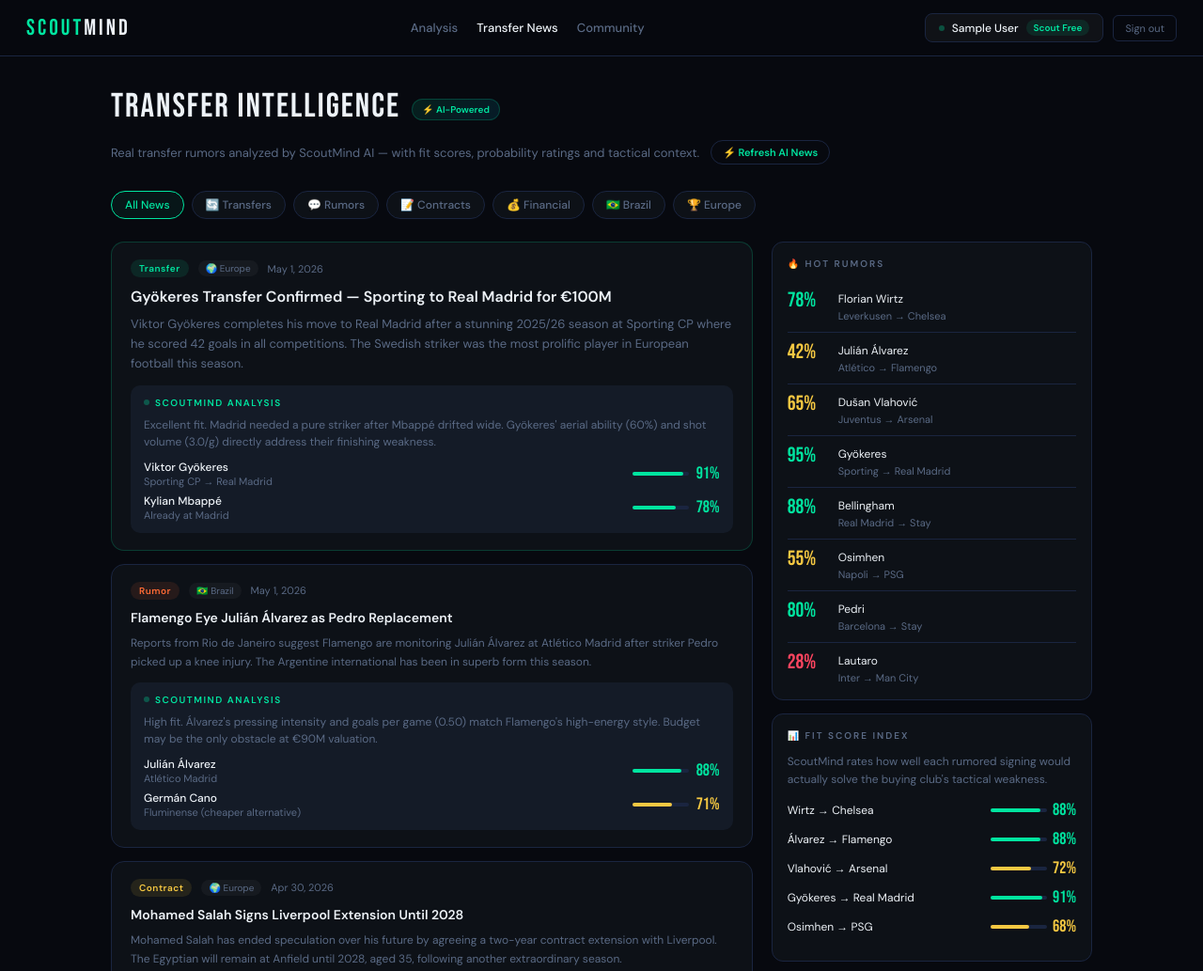
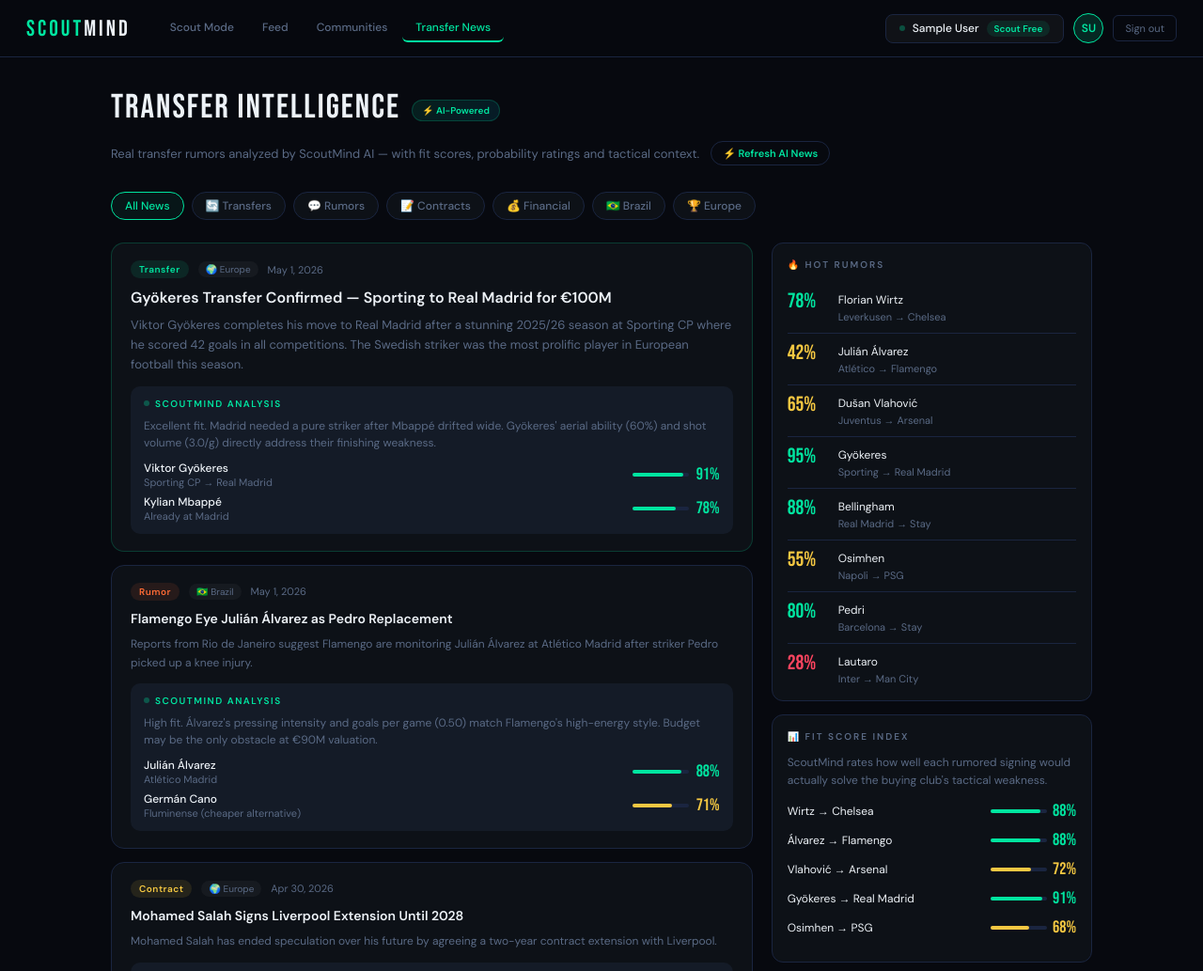
Before and after one commit to gomef23-afk/scoutmind, a website: page public/news.html in a window 1280 px wide. Shown: the top 1033 px of the page at 94% size. Drawn offline with Linux system fonts and the light colour scheme; sample sign-in values are in the browser's storage.

Commit message:
Update news.html

```diff
--- a/public/news.html
+++ b/public/news.html
@@ -12,9 +12,6 @@ body{background:var(--bg);color:var(--text);font-family:'DM Sans',sans-serif;min
 nav{display:flex;align-items:center;justify-content:space-between;padding:14px 28px;border-bottom:1px solid var(--border);background:rgba(7,9,15,0.97);backdrop-filter:blur(16px);position:sticky;top:0;z-index:100;}
 .logo{font-family:'Bebas Neue',sans-serif;font-size:24px;letter-spacing:3px;color:var(--accent);text-decoration:none;}
 .logo span{color:var(--text);}
-.nav-links{display:flex;gap:20px;align-items:center;}
-.nav-link{color:var(--muted);text-decoration:none;font-size:13px;font-weight:500;transition:color .2s;}
-.nav-link:hover,.nav-link.active{color:var(--text);}
 .nav-right{display:flex;align-items:center;gap:10px;}
 .user-badge{display:flex;align-items:center;gap:8px;background:rgba(255,255,255,0.04);border:1px solid var(--border);border-radius:8px;padding:6px 14px;}
 .plan-pill{font-size:10px;font-weight:700;padding:2px 8px;border-radius:10px;background:rgba(0,229,160,0.1);color:var(--accent);}
@@ -71,19 +68,11 @@ nav{display:flex;align-items:center;justify-content:space-between;padding:14px 2
 .rumor-prob.lo{color:var(--red);}
 .rumor-text{font-size:12px;line-height:1.5;}
 .rumor-clubs{font-size:11px;color:var(--muted);margin-top:2px;}
-.loading-card{background:var(--bg2);border:1px solid var(--border);border-radius:14px;padding:32px;text-align:center;}
-.loading-spinner{width:32px;height:32px;border:3px solid var(--border);border-top-color:var(--accent);border-radius:50%;animation:spin .8s linear infinite;margin:0 auto 12px;}
-@keyframes spin{to{transform:rotate(360deg)}}
 .ai-badge{display:inline-flex;align-items:center;gap:5px;background:linear-gradient(135deg,rgba(0,229,160,0.1),rgba(0,184,255,0.1));border:1px solid rgba(0,229,160,0.2);border-radius:20px;padding:4px 10px;font-size:10px;font-weight:700;color:var(--accent);}
-.free-wall{background:linear-gradient(135deg,rgba(0,229,160,0.06),rgba(0,184,255,0.04));border:1px solid rgba(0,229,160,0.2);border-radius:12px;padding:20px;text-align:center;margin-top:14px;}
-.free-wall-title{font-family:'Bebas Neue',sans-serif;font-size:20px;letter-spacing:1px;margin-bottom:6px;}
-.free-wall-sub{font-size:13px;color:var(--muted);margin-bottom:14px;}
-.upgrade-btn{background:var(--accent);color:#000;border:none;padding:10px 24px;border-radius:8px;font-size:13px;font-weight:700;cursor:pointer;font-family:inherit;}
 @media(max-width:768px){
   .news-grid{grid-template-columns:1fr;}
   .news-sidebar{display:none;}
   nav{padding:12px 16px;}
-  .nav-links{display:none;}
   .page{padding:20px 16px;}
 }
 </style>
@@ -96,18 +85,22 @@ if (!_cu) window.location.href = '/auth.html';
 </script>
 
 <nav>
-  <a class="logo" href="/app.html">Scout<span>Mind</span></a>
-  <div class="nav-links">
-    <a class="nav-link" href="/app.html">Analysis</a>
-    <a class="nav-link active" href="/news.html">Transfer News</a>
-    <a class="nav-link" href="/community.html">Community</a>
+  <div style="display:flex;align-items:center;gap:0">
+    <a class="logo" href="/app.html">Scout<span>Mind</span></a>
+    <div style="display:flex;gap:2px;margin-left:28px;">
+      <a style="background:transparent;border:none;color:var(--muted);padding:6px 14px;border-radius:6px;font-size:12px;font-weight:500;font-family:'DM Sans',sans-serif;transition:all .2s;border-bottom:2px solid transparent;text-decoration:none;" href="/app.html" onmouseover="this.style.color='var(--text)'" onmouseout="this.style.color='var(--muted)'">Scout Mode</a>
+      <a style="background:transparent;border:none;color:var(--muted);padding:6px 14px;border-radius:6px;font-size:12px;font-weight:500;font-family:'DM Sans',sans-serif;transition:all .2s;border-bottom:2px solid transparent;text-decoration:none;" href="/app.html" onmouseover="this.style.color='var(--text)'" onmouseout="this.style.color='var(--muted)'">Feed</a>
+      <a style="background:transparent;border:none;color:var(--muted);padding:6px 14px;border-radius:6px;font-size:12px;font-weight:500;font-family:'DM Sans',sans-serif;transition:all .2s;border-bottom:2px solid transparent;text-decoration:none;" href="/community.html" onmouseover="this.style.color='var(--text)'" onmouseout="this.style.color='var(--muted)'">Communities</a>
+      <a style="background:transparent;border:none;color:var(--accent);padding:6px 14px;border-radius:6px;font-size:12px;font-weight:500;font-family:'DM Sans',sans-serif;border-bottom:2px solid var(--accent);text-decoration:none;" href="/news.html">Transfer News</a>
+    </div>
   </div>
   <div class="nav-right">
-    <div class="user-badge">
+    <div class="user-badge" onmouseover="this.style.borderColor='var(--accent)'" onmouseout="this.style.borderColor='var(--border)'">
       <span style="width:6px;height:6px;border-radius:50%;background:var(--accent);display:inline-block;animation:blink 2s infinite"></span>
       <span id="nav-name" style="font-size:12px;font-weight:500"></span>
       <span id="nav-plan" class="plan-pill"></span>
     </div>
+    <div id="nav-avatar" onclick="window.location.href='/app.html'" title="Go to profile" style="width:32px;height:32px;border-radius:50%;background:rgba(0,229,160,0.15);border:1.5px solid var(--accent);display:flex;align-items:center;justify-content:center;font-size:12px;font-weight:700;color:var(--accent);cursor:pointer;transition:all .2s;flex-shrink:0;" onmouseover="this.style.background='rgba(0,229,160,0.25)'" onmouseout="this.style.background='rgba(0,229,160,0.15)'">?</div>
     <button class="logout-btn" onclick="logout()">Sign out</button>
   </div>
 </nav>
@@ -136,18 +129,17 @@ if (!_cu) window.location.href = '/auth.html';
 
   <div class="news-grid">
     <div class="news-main" id="newsMain">
-      <div class="loading-card">
-        <div class="loading-spinner"></div>
+      <div style="background:var(--bg2);border:1px solid var(--border);border-radius:14px;padding:32px;text-align:center;">
+        <div style="width:32px;height:32px;border:3px solid var(--border);border-top-color:var(--accent);border-radius:50%;animation:spin .8s linear infinite;margin:0 auto 12px;"></div>
+        <style>@keyframes spin{to{transform:rotate(360deg)}}</style>
         <div style="font-size:13px;color:var(--muted)">Fetching latest transfer intelligence...</div>
       </div>
     </div>
     <div class="news-sidebar">
-      <!-- Transfer Probability Rankings -->
       <div class="sidebar-card">
         <div class="sidebar-title">🔥 Hot Rumors</div>
         <div id="hotRumors"></div>
       </div>
-      <!-- ScoutMind Fit Scores for rumored moves -->
       <div class="sidebar-card">
         <div class="sidebar-title">📊 Fit Score Index</div>
         <div style="font-size:12px;color:var(--muted);line-height:1.6">ScoutMind rates how well each rumored signing would actually solve the buying club's tactical weakness.</div>
@@ -158,18 +150,19 @@ if (!_cu) window.location.href = '/auth.html';
 </div>
 
 <script>
-// Auth
 const cu = JSON.parse(localStorage.getItem('sm_current_user') || 'null');
 const PLAN_NAMES = {free:'Scout Free',pro:'Scout Pro',club:'Club Basic',clubpro:'Club Pro'};
 if (cu) {
-  document.getElementById('nav-name').textContent = cu.name || 'User';
+  const name = cu.name || cu.email?.split('@')[0] || 'User';
+  document.getElementById('nav-name').textContent = name;
   const planEl = document.getElementById('nav-plan');
   planEl.textContent = PLAN_NAMES[cu.plan] || 'Scout Free';
+  const initials = name.split(' ').map(w=>w[0]).join('').toUpperCase().slice(0,2);
+  const avEl = document.getElementById('nav-avatar');
+  if(avEl) avEl.textContent = initials;
 }
 function logout() { localStorage.removeItem('sm_current_user'); window.location.href = '/auth.html'; }
 
-// ── AI NEWS SYSTEM ──
-// Uses Claude API to generate fresh transfer analysis based on real football context
 let NEWS = [];
 let newsLoaded = false;
 
@@ -179,146 +172,35 @@ async function fetchAINews() {
   renderNews();
   renderSidebar();
 }
-// Fallback static news if API fails
+
 const FALLBACK_NEWS = [
-  {
-    id:1, type:'transfer', region:'europe',
-    tag:'Transfer', tagClass:'tag-transfer',
-    date:'May 1, 2026',
-    title:'Gyökeres Transfer Confirmed — Sporting to Real Madrid for €100M',
-    excerpt:'Viktor Gyökeres completes his move to Real Madrid after a stunning 2025/26 season at Sporting CP where he scored 42 goals in all competitions. The Swedish striker was the most prolific player in European football this season.',
-    featured: true,
-    analysis: {
-      question: 'How well does Gyökeres fit Real Madrid\'s attack?',
-      verdict: 'Excellent fit. Madrid needed a pure striker after Mbappé drifted wide. Gyökeres\' aerial ability (60%) and shot volume (3.0/g) directly address their finishing weakness.',
-      players: [
-        {name:'Viktor Gyökeres', club:'Sporting CP → Real Madrid', score:91},
-        {name:'Kylian Mbappé', club:'Already at Madrid', score:78},
-      ]
-    }
-  },
-  {
-    id:2, type:'rumor', region:'brazil',
-    tag:'Rumor', tagClass:'tag-rumor',
-    date:'May 1, 2026',
-    title:'Flamengo Eye Julián Álvarez as Pedro Replacement',
-    excerpt:'Reports from Rio de Janeiro suggest Flamengo are monitoring Julián Álvarez at Atlético Madrid after striker Pedro picked up a knee injury. The Argentine international has been in superb form this season.',
-    analysis: {
-      question: 'Would Álvarez fix Flamengo\'s potential striker problem?',
-      verdict: 'High fit. Álvarez\'s pressing intensity and goals per game (0.50) match Flamengo\'s high-energy style. Budget may be the only obstacle at €90M valuation.',
-      players: [
-        {name:'Julián Álvarez', club:'Atlético Madrid', score:88},
-        {name:'Germán Cano', club:'Fluminense (cheaper alternative)', score:71},
-      ]
-    }
-  },
-  {
-    id:3, type:'contract', region:'europe',
-    tag:'Contract', tagClass:'tag-contract',
-    date:'Apr 30, 2026',
-    title:'Mohamed Salah Signs Liverpool Extension Until 2028',
-    excerpt:'Mohamed Salah has ended speculation over his future by agreeing a two-year contract extension with Liverpool. The Egyptian will remain at Anfield until 2028, aged 35, following another extraordinary season.',
-    analysis: {
-      question: 'Smart contract extension for Liverpool?',
-      verdict: 'Justified. Salah still contributes 0.55 goals and 0.40 assists per game at 33. Liverpool\'s attacking system is built around his positioning and directness.',
-      players: [
-        {name:'Mohamed Salah', club:'Liverpool (Extended)', score:86},
-      ]
-    }
-  },
-  {
-    id:4, type:'transfer', region:'brazil',
-    tag:'Transfer', tagClass:'tag-transfer',
-    date:'Apr 30, 2026',
-    title:'Palmeiras Complete Signing of Argentine CB for €14M',
-    excerpt:'Palmeiras have confirmed the signing of 22-year-old Argentine centre-back from Racing Club in a deal worth €14M. The young defender is seen as a long-term replacement in their defensive setup.',
-    analysis: {
-      question: 'Does this signing address Palmeiras\' defensive needs?',
-      verdict: 'Good value. Palmeiras\' aerial duel win rate (53%) is above league average, but adding a young CB with high ceiling makes sense for the future.',
-      players: [
-        {name:'Young CB signing', club:'Racing Club → Palmeiras', score:79},
-        {name:'Murilo', club:'Palmeiras (incumbent)', score:84},
-      ]
-    }
-  },
-  {
-    id:5, type:'financial', region:'europe',
-    tag:'Financial', tagClass:'tag-financial',
-    date:'Apr 29, 2026',
-    title:'Chelsea\'s Summer Budget Confirmed at €250M — 4 Players Targeted',
-    excerpt:'Chelsea have confirmed a record summer transfer budget of €250M following strong commercial revenue growth. The club are targeting a striker, a central midfielder, a right-back and a goalkeeper.',
-    analysis: {
-      question: 'What positions does Chelsea actually need based on data?',
-      verdict: 'Data agrees with the plan. Chelsea\'s goals scored (1.78/g) and shots on target (6.0/g) are strong but their pass accuracy under pressure suggests a ball-playing CM is the priority.',
-      players: [
-        {name:'Florian Wirtz', club:'Bayer Leverkusen (rumored)', score:88},
-        {name:'Pedri', club:'Barcelona (rumored)', score:82},
-      ]
-    }
-  },
-  {
-    id:6, type:'rumor', region:'brazil',
-    tag:'Rumor', tagClass:'tag-rumor',
-    date:'Apr 29, 2026',
-    title:'Botafogo Linked with Colombian Winger from Atlético Nacional',
-    excerpt:'Botafogo are reportedly in advanced talks with Atlético Nacional over a Colombian winger who has impressed in the Copa Libertadores. The 23-year-old has scored 8 goals and 11 assists this season.',
-    analysis: {
-      question: 'Would a Colombian winger fit Botafogo\'s style?',
-      verdict: 'Potentially strong fit. Botafogo rely heavily on Luiz Henrique and Savarino on the wings. Adding quality width with a creator who averages 11 assists fits their attack-minded system.',
-      players: [
-        {name:'Jhon Arias', club:'Fluminense (comparable player)', score:82},
-        {name:'Cucho Hernández', club:'Columbus Crew (different style)', score:65},
-      ]
-    }
-  },
-  {
-    id:7, type:'contract', region:'europe',
-    tag:'Contract', tagClass:'tag-contract',
-    date:'Apr 28, 2026',
-    title:'Lamine Yamal Contract Extended Until 2031 — €1B Release Clause',
-    excerpt:'Barcelona have secured Lamine Yamal\'s long-term future with a new contract until 2031, reportedly including a €1 billion release clause. The 18-year-old is widely considered the best young player on the planet.',
-    analysis: {
-      question: 'Is Yamal worth building Barcelona\'s future around?',
-      verdict: 'Absolutely. Yamal\'s stats are historically unusual for an 18-year-old: 0.35 goals and 0.45 assists per game with 3.5 key passes. Barcelona\'s possession system perfectly amplifies his abilities.',
-      players: [
-        {name:'Lamine Yamal', club:'Barcelona', score:96},
-      ]
-    }
-  },
-  {
-    id:8, type:'transfer', region:'brazil',
-    tag:'Transfer', tagClass:'tag-transfer',
-    date:'Apr 28, 2026',
-    title:'Fluminense Agree Fee for Experienced LB from Europe',
-    excerpt:'Fluminense are close to completing the signing of an experienced left-back from Ligue 1 as they look to replace Marcelo, who is set to retire at the end of the season. The deal is expected to be announced within days.',
-    analysis: {
-      question: 'How urgently does Fluminense need a LB?',
-      verdict: 'Urgent need confirmed. Fluminense\'s high possession style (56% avg) demands a technical LB who can overlap and maintain width. Marcelo\'s departure leaves a genuine gap.',
-      players: [
-        {name:'Caio Henrique', club:'AS Monaco (rumored target)', score:86},
-        {name:'Vanderson', club:'AS Monaco (alternative)', score:72},
-      ]
-    }
-  },
+  {id:1,type:'transfer',region:'europe',tag:'Transfer',tagClass:'tag-transfer',date:'May 1, 2026',title:'Gyökeres Transfer Confirmed — Sporting to Real Madrid for €100M',excerpt:'Viktor Gyökeres completes his move to Real Madrid after a stunning 2025/26 season at Sporting CP where he scored 42 goals in all competitions. The Swedish striker was the most prolific player in European football this season.',featured:true,analysis:{question:'How well does Gyökeres fit Real Madrid\'s attack?',verdict:'Excellent fit. Madrid needed a pure striker after Mbappé drifted wide. Gyökeres\' aerial ability (60%) and shot volume (3.0/g) directly address their finishing weakness.',players:[{name:'Viktor Gyökeres',club:'Sporting CP → Real Madrid',score:91},{name:'Kylian Mbappé',club:'Already at Madrid',score:78}]}},
+  {id:2,type:'rumor',region:'brazil',tag:'Rumor',tagClass:'tag-rumor',date:'May 1, 2026',title:'Flamengo Eye Julián Álvarez as Pedro Replacement',excerpt:'Reports from Rio de Janeiro suggest Flamengo are monitoring Julián Álvarez at Atlético Madrid after striker Pedro picked up a knee injury.',analysis:{question:'Would Álvarez fix Flamengo\'s potential striker problem?',verdict:'High fit. Álvarez\'s pressing intensity and goals per game (0.50) match Flamengo\'s high-energy style. Budget may be the only obstacle at €90M valuation.',players:[{name:'Julián Álvarez',club:'Atlético Madrid',score:88},{name:'Germán Cano',club:'Fluminense (cheaper alternative)',score:71}]}},
+  {id:3,type:'contract',region:'europe',tag:'Contract',tagClass:'tag-contract',date:'Apr 30, 2026',title:'Mohamed Salah Signs Liverpool Extension Until 2028',excerpt:'Mohamed Salah has ended speculation over his future by agreeing a two-year contract extension with Liverpool.',analysis:{question:'Smart contract extension for Liverpool?',verdict:'Justified. Salah still contributes 0.55 goals and 0.40 assists per game at 33. Liverpool\'s attacking system is built around his positioning.',players:[{name:'Mohamed Salah',club:'Liverpool (Extended)',score:86}]}},
+  {id:4,type:'transfer',region:'brazil',tag:'Transfer',tagClass:'tag-transfer',date:'Apr 30, 2026',title:'Palmeiras Complete Signing of Argentine CB for €14M',excerpt:'Palmeiras have confirmed the signing of 22-year-old Argentine centre-back from Racing Club in a deal worth €14M.',analysis:{question:'Does this signing address Palmeiras\' defensive needs?',verdict:'Good value. Palmeiras\' aerial duel win rate (53%) is above league average, but adding a young CB with high ceiling makes sense for the future.',players:[{name:'Young CB signing',club:'Racing Club → Palmeiras',score:79},{name:'Murilo',club:'Palmeiras (incumbent)',score:84}]}},
+  {id:5,type:'financial',region:'europe',tag:'Financial',tagClass:'tag-financial',date:'Apr 29, 2026',title:'Chelsea\'s Summer Budget Confirmed at €250M — 4 Players Targeted',excerpt:'Chelsea have confirmed a record summer transfer budget of €250M following strong commercial revenue growth.',analysis:{question:'What positions does Chelsea actually need based on data?',verdict:'Data agrees with the plan. Chelsea\'s goals scored and shots are strong but pass accuracy under pressure suggests a ball-playing CM is the priority.',players:[{name:'Florian Wirtz',club:'Bayer Leverkusen (rumored)',score:88},{name:'Pedri',club:'Barcelona (rumored)',score:82}]}},
+  {id:6,type:'rumor',region:'brazil',tag:'Rumor',tagClass:'tag-rumor',date:'Apr 29, 2026',title:'Botafogo Linked with Colombian Winger from Atlético Nacional',excerpt:'Botafogo are reportedly in advanced talks with Atlético Nacional over a Colombian winger who has impressed in the Copa Libertadores.',analysis:{question:'Would a Colombian winger fit Botafogo\'s style?',verdict:'Potentially strong fit. Botafogo rely heavily on Luiz Henrique and Savarino. Adding quality width fits their attack-minded system.',players:[{name:'Jhon Arias',club:'Fluminense (comparable player)',score:82},{name:'Cucho Hernández',club:'Columbus Crew (different style)',score:65}]}},
+  {id:7,type:'contract',region:'europe',tag:'Contract',tagClass:'tag-contract',date:'Apr 28, 2026',title:'Lamine Yamal Contract Extended Until 2031 — €1B Release Clause',excerpt:'Barcelona have secured Lamine Yamal\'s long-term future with a new contract until 2031, reportedly including a €1 billion release clause.',analysis:{question:'Is Yamal worth building Barcelona\'s future around?',verdict:'Absolutely. Yamal\'s stats are historically unusual for an 18-year-old: 0.35 goals and 0.45 assists per game with 3.5 key passes.',players:[{name:'Lamine Yamal',club:'Barcelona',score:96}]}},
+  {id:8,type:'transfer',region:'brazil',tag:'Transfer',tagClass:'tag-transfer',date:'Apr 28, 2026',title:'Fluminense Agree Fee for Experienced LB from Europe',excerpt:'Fluminense are close to completing the signing of an experienced left-back from Ligue 1 as they look to replace Marcelo.',analysis:{question:'How urgently does Fluminense need a LB?',verdict:'Urgent need confirmed. Fluminense\'s high possession style demands a technical LB who can overlap and maintain width.',players:[{name:'Caio Henrique',club:'AS Monaco (rumored target)',score:86},{name:'Vanderson',club:'AS Monaco (alternative)',score:72}]}},
 ];
 
 const HOT_RUMORS = [
-  {player:'Florian Wirtz', from:'Leverkusen', to:'Chelsea', prob:78, probClass:'hi'},
-  {player:'Julián Álvarez', from:'Atlético', to:'Flamengo', prob:42, probClass:'mid'},
-  {player:'Dušan Vlahović', from:'Juventus', to:'Arsenal', prob:65, probClass:'mid'},
-  {player:'Gyökeres', from:'Sporting', to:'Real Madrid', prob:95, probClass:'hi'},
-  {player:'Bellingham', from:'Real Madrid', to:'Stay', prob:88, probClass:'hi'},
-  {player:'Osimhen', from:'Napoli', to:'PSG', prob:55, probClass:'mid'},
-  {player:'Pedri', from:'Barcelona', to:'Stay', prob:80, probClass:'hi'},
-  {player:'Lautaro', from:'Inter', to:'Man City', prob:28, probClass:'lo'},
+  {player:'Florian Wirtz',from:'Leverkusen',to:'Chelsea',prob:78,probClass:'hi'},
+  {player:'Julián Álvarez',from:'Atlético',to:'Flamengo',prob:42,probClass:'mid'},
+  {player:'Dušan Vlahović',from:'Juventus',to:'Arsenal',prob:65,probClass:'mid'},
+  {player:'Gyökeres',from:'Sporting',to:'Real Madrid',prob:95,probClass:'hi'},
+  {player:'Bellingham',from:'Real Madrid',to:'Stay',prob:88,probClass:'hi'},
+  {player:'Osimhen',from:'Napoli',to:'PSG',prob:55,probClass:'mid'},
+  {player:'Pedri',from:'Barcelona',to:'Stay',prob:80,probClass:'hi'},
+  {player:'Lautaro',from:'Inter',to:'Man City',prob:28,probClass:'lo'},
 ];
 
 const FIT_INDEX = [
-  {signing:'Wirtz → Chelsea', fit:88, label:'Strong fit'},
-  {signing:'Álvarez → Flamengo', fit:88, label:'Strong fit'},
-  {signing:'Vlahović → Arsenal', fit:72, label:'Good fit'},
-  {signing:'Gyökeres → Real Madrid', fit:91, label:'Excellent fit'},
-  {signing:'Osimhen → PSG', fit:68, label:'Decent fit'},
+  {signing:'Wirtz → Chelsea',fit:88,label:'Strong fit'},
+  {signing:'Álvarez → Flamengo',fit:88,label:'Strong fit'},
+  {signing:'Vlahović → Arsenal',fit:72,label:'Good fit'},
+  {signing:'Gyökeres → Real Madrid',fit:91,label:'Excellent fit'},
+  {signing:'Osimhen → PSG',fit:68,label:'Decent fit'},
 ];
 
 let currentFilter = 'all';
@@ -334,7 +216,6 @@ function scCls(s) { return s>=75?'hi':s>=50?'mid':'lo'; }
 function barClr(s) { return s>=75?'var(--green)':s>=50?'var(--yellow)':'var(--red)'; }
 
 function renderNews() {
-  const plan = cu?.plan || 'free';
   let filtered = NEWS.filter(n => {
     if (currentFilter === 'all') return true;
     if (currentFilter === 'brazil') return n.region === 'brazil';
@@ -342,22 +223,18 @@ function renderNews() {
     return n.type === currentFilter;
   });
 
-  const freeLimit = 3;
-  const canSeeAll = plan !== 'free';
-
   let html = '';
-  filtered.forEach((n, i) => {
-    const locked = !canSeeAll && i >= freeLimit;
+  filtered.forEach((n) => {
     html += `
-    <div class="news-card ${n.featured?'featured':''}" style="${locked?'opacity:0.4;filter:blur(3px);pointer-events:none;user-select:none':''}">
+    <div class="news-card ${n.featured?'featured':''}">
       <div class="news-card-body">
         <div class="news-meta">
           <div class="news-tag ${n.tagClass}">${n.tag}</div>
           <div style="font-size:10px;padding:2px 8px;background:rgba(255,255,255,0.04);border-radius:10px;color:var(--muted)">${n.region === 'brazil' ? '🇧🇷 Brazil' : '🌍 Europe'}</div>
           <div class="news-date">${n.date}</div>
         </div>
-        <div class="news-title ${n.featured?'':'sm'}">${n.title}</div>
-        <div class="news-excerpt ${n.featured?'':'sm'}">${n.excerpt}</div>
+        <div class="news-title ${n.featured?'':' sm'}">${n.title}</div>
+        <div class="news-excerpt ${n.featured?'':' sm'}">${n.excerpt}</div>
         ${n.analysis ? `
         <div class="fit-analysis">
           <div class="fit-label">ScoutMind Analysis</div>
@@ -378,20 +255,10 @@ function renderNews() {
     </div>`;
   });
 
-  if (!canSeeAll && filtered.length > freeLimit) {
-    html += `
-    <div class="free-wall">
-      <div class="free-wall-title">Upgrade to See All Stories</div>
-      <div class="free-wall-sub">Scout Pro includes unlimited transfer news, AI fit analysis for every rumor, and contract expiry alerts.</div>
-      <button class="upgrade-btn" onclick="window.location.href='/auth.html'">Upgrade to Scout Pro — $9.99/mo</button>
-    </div>`;
-  }
-
   document.getElementById('newsMain').innerHTML = html || '<div style="text-align:center;padding:40px;color:var(--muted)">No stories found for this filter.</div>';
 }
 
 function renderSidebar() {
-  // Hot Rumors
   document.getElementById('hotRumors').innerHTML = HOT_RUMORS.map(r => `
     <div class="rumor-item">
       <div class="rumor-prob ${r.probClass}">${r.prob}%</div>
@@ -401,7 +268,6 @@ function renderSidebar() {
       </div>
     </div>`).join('');
 
-  // Fit Index
   document.getElementById('fitIndex').innerHTML = FIT_INDEX.map(f => `
     <div style="display:flex;align-items:center;justify-content:space-between;margin-bottom:10px">
       <div style="font-size:12px;flex:1;padding-right:10px">${f.signing}</div>
@@ -412,7 +278,6 @@ function renderSidebar() {
     </div>`).join('');
 }
 
-// Init — fetch AI news
 fetchAINews();
 </script>
 </body>
```
